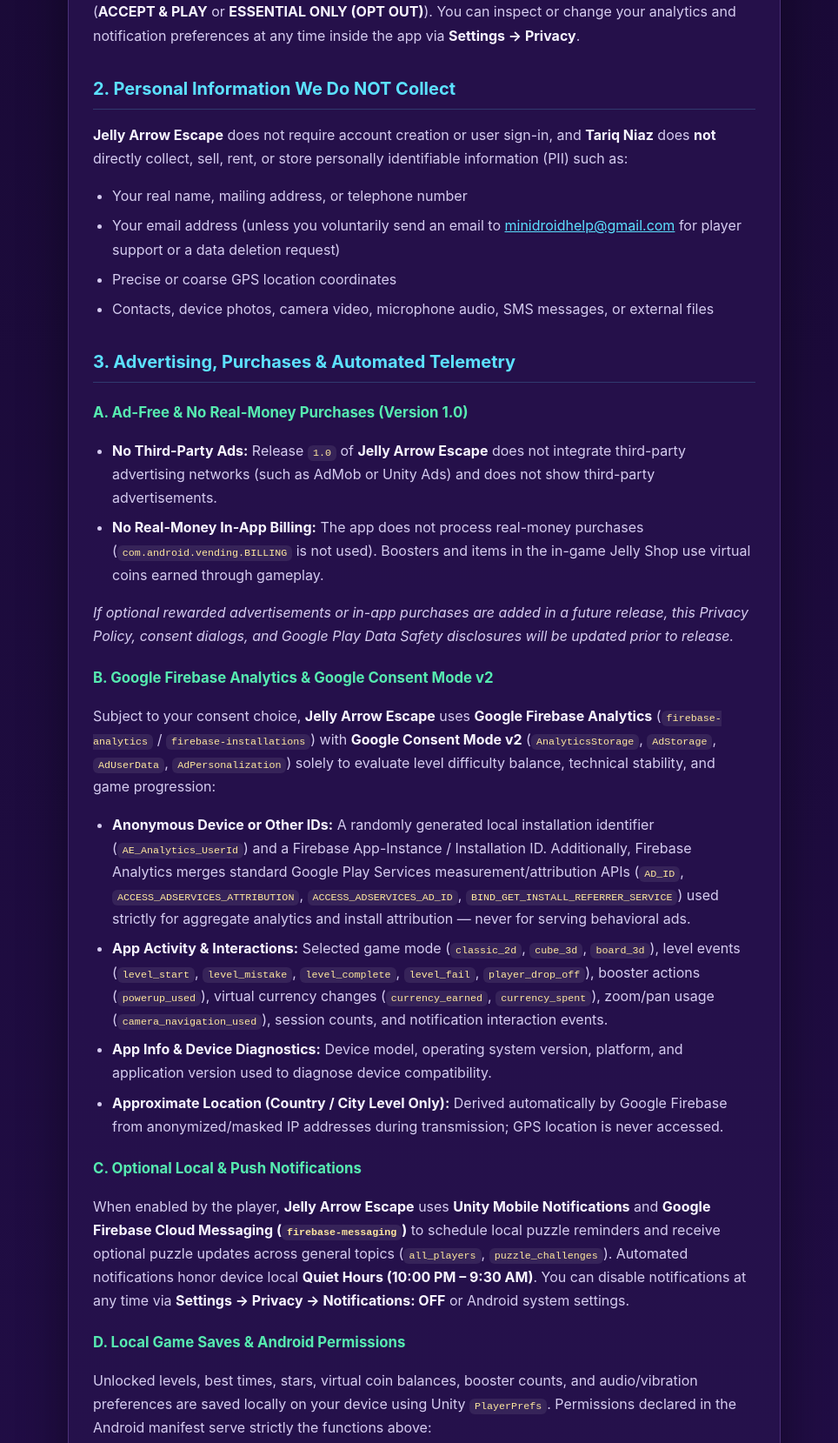
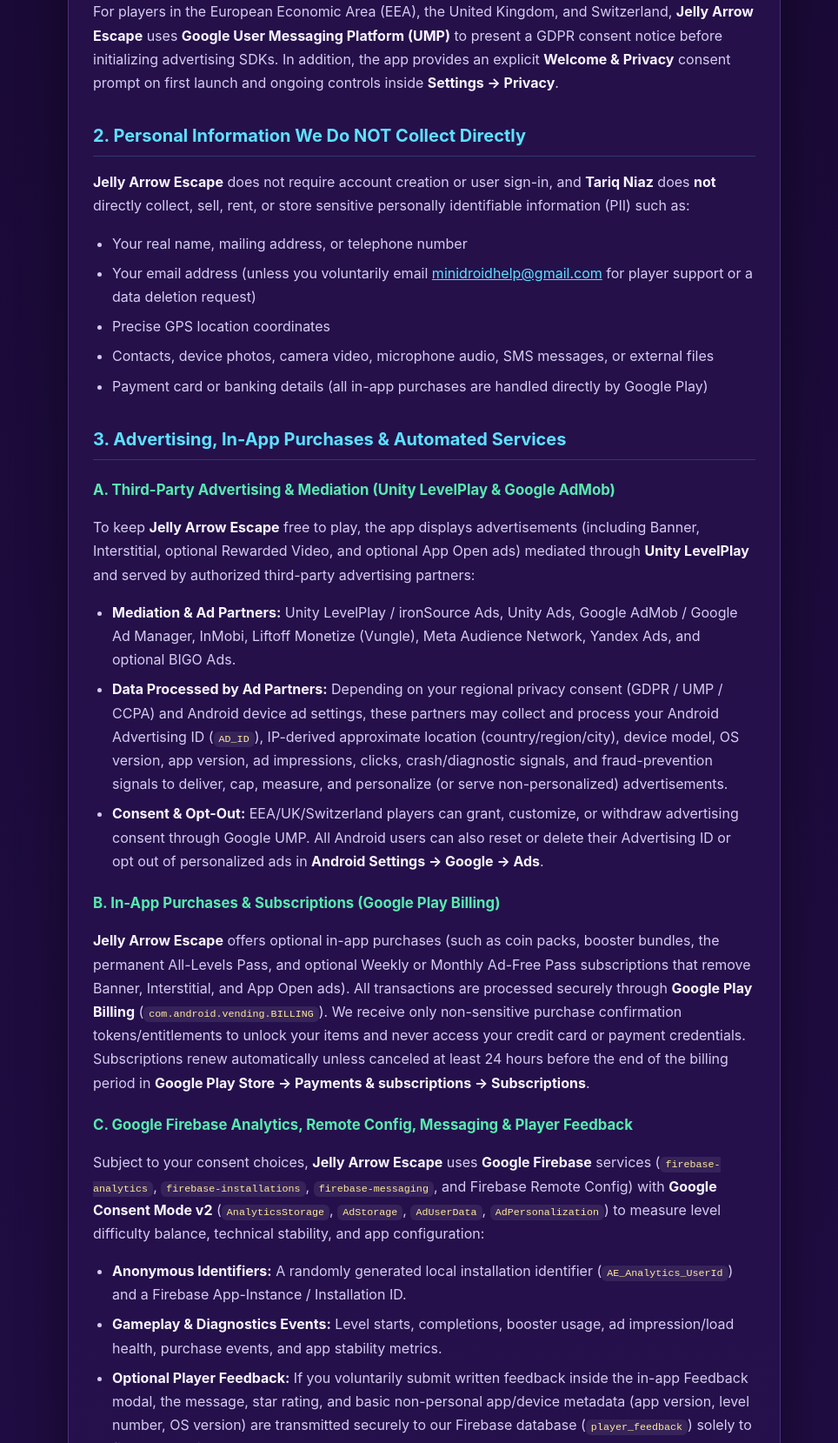
Before and after one commit to Tariq-Niaz/jelly-arrow-escape, a plain HTML site: page privacy-policy.html in a window 1280 px wide. Shown: the part 663-2322 px from the top of the page at 87% size, without its empty margins (152-1116 px from the left). Drawn offline with Linux system fonts and the light colour scheme.

Commit message:
Update Privacy Policy for v1.1 ads mediation, Google UMP GDPR, Firebase, and Google Play Billing

```diff
--- a/privacy-policy.html
+++ b/privacy-policy.html
@@ -117,7 +117,7 @@
       <h1>Privacy Policy — Jelly Arrow Escape</h1>
 
       <div class="meta-box">
-        <div><strong>Effective Date:</strong> November 14, 2026 &bull; <strong>Last Updated:</strong> November 14, 2026</div>
+        <div><strong>Effective Date:</strong> November 14, 2026 &bull; <strong>Last Updated:</strong> November 20, 2026</div>
         <div><strong>Developer / Data Controller:</strong> Tariq Niaz</div>
         <div><strong>Application Name:</strong> Jelly Arrow Escape (<em>Google Play Listing: Jelly Arrow Escape: Tap Puzzle</em>)</div>
         <div><strong>Android Package ID:</strong> <code>com.tariqniaz.arrowescape</code></div>
@@ -127,70 +127,80 @@
 
       <h2>1. Overview</h2>
       <p>
-        <strong>Tariq Niaz</strong> (&ldquo;Developer&rdquo;, &ldquo;we&rdquo;, &ldquo;our&rdquo;, or &ldquo;us&rdquo;) built the <strong>Jelly Arrow Escape</strong> mobile puzzle game for Android. This Privacy Policy informs players regarding our policies with respect to data access, collection, use, disclosure, retention, and user privacy controls when using <strong>Jelly Arrow Escape</strong>.
+        <strong>Tariq Niaz</strong> (&ldquo;Developer&rdquo;, &ldquo;we&rdquo;, &ldquo;our&rdquo;, or &ldquo;us&rdquo;) built the <strong>Jelly Arrow Escape</strong> mobile puzzle game for Android. This Privacy Policy explains what data is collected or processed when you play <strong>Jelly Arrow Escape</strong>, how third-party advertising, analytics, and Google Play billing services operate, and how you can manage your privacy and consent choices at any time.
       </p>
       <p>
-        On your first launch, <strong>Jelly Arrow Escape</strong> presents an explicit <strong>Welcome &amp; Privacy</strong> consent prompt (<strong>ACCEPT &amp; PLAY</strong> or <strong>ESSENTIAL ONLY (OPT OUT)</strong>). You can inspect or change your analytics and notification preferences at any time inside the app via <strong>Settings &rarr; Privacy</strong>.
+        For players in the European Economic Area (EEA), the United Kingdom, and Switzerland, <strong>Jelly Arrow Escape</strong> uses <strong>Google User Messaging Platform (UMP)</strong> to present a GDPR consent notice before initializing advertising SDKs. In addition, the app provides an explicit <strong>Welcome &amp; Privacy</strong> consent prompt on first launch and ongoing controls inside <strong>Settings &rarr; Privacy</strong>.
       </p>
 
-      <h2>2. Personal Information We Do NOT Collect</h2>
+      <h2>2. Personal Information We Do NOT Collect Directly</h2>
       <p>
-        <strong>Jelly Arrow Escape</strong> does not require account creation or user sign-in, and <strong>Tariq Niaz</strong> does <strong>not</strong> directly collect, sell, rent, or store personally identifiable information (PII) such as:
+        <strong>Jelly Arrow Escape</strong> does not require account creation or user sign-in, and <strong>Tariq Niaz</strong> does <strong>not</strong> directly collect, sell, rent, or store sensitive personally identifiable information (PII) such as:
       </p>
       <ul>
         <li>Your real name, mailing address, or telephone number</li>
-        <li>Your email address (unless you voluntarily send an email to <a href="mailto:minidroidhelp@gmail.com">minidroidhelp@gmail.com</a> for player support or a data deletion request)</li>
-        <li>Precise or coarse GPS location coordinates</li>
+        <li>Your email address (unless you voluntarily email <a href="mailto:minidroidhelp@gmail.com">minidroidhelp@gmail.com</a> for player support or a data deletion request)</li>
+        <li>Precise GPS location coordinates</li>
         <li>Contacts, device photos, camera video, microphone audio, SMS messages, or external files</li>
+        <li>Payment card or banking details (all in-app purchases are handled directly by Google Play)</li>
       </ul>
 
-      <h2>3. Advertising, Purchases &amp; Automated Telemetry</h2>
+      <h2>3. Advertising, In-App Purchases &amp; Automated Services</h2>
 
-      <h3>A. Ad-Free &amp; No Real-Money Purchases (Version 1.0)</h3>
+      <h3>A. Third-Party Advertising &amp; Mediation (Unity LevelPlay &amp; Google AdMob)</h3>
+      <p>
+        To keep <strong>Jelly Arrow Escape</strong> free to play, the app displays advertisements (including Banner, Interstitial, optional Rewarded Video, and optional App Open ads) mediated through <strong>Unity LevelPlay</strong> and served by authorized third-party advertising partners:
+      </p>
       <ul>
-        <li><strong>No Third-Party Ads:</strong> Release <code>1.0</code> of <strong>Jelly Arrow Escape</strong> does not integrate third-party advertising networks (such as AdMob or Unity Ads) and does not show third-party advertisements.</li>
-        <li><strong>No Real-Money In-App Billing:</strong> The app does not process real-money purchases (<code>com.android.vending.BILLING</code> is not used). Boosters and items in the in-game Jelly Shop use virtual coins earned through gameplay.</li>
+        <li><strong>Mediation &amp; Ad Partners:</strong> Unity LevelPlay / ironSource Ads, Unity Ads, Google AdMob / Google Ad Manager, InMobi, Liftoff Monetize (Vungle), Meta Audience Network, Yandex Ads, and optional BIGO Ads.</li>
+        <li><strong>Data Processed by Ad Partners:</strong> Depending on your regional privacy consent (GDPR / UMP / CCPA) and Android device ad settings, these partners may collect and process your Android Advertising ID (<code>AD_ID</code>), IP-derived approximate location (country/region/city), device model, OS version, app version, ad impressions, clicks, crash/diagnostic signals, and fraud-prevention signals to deliver, cap, measure, and personalize (or serve non-personalized) advertisements.</li>
+        <li><strong>Consent &amp; Opt-Out:</strong> EEA/UK/Switzerland players can grant, customize, or withdraw advertising consent through Google UMP. All Android users can also reset or delete their Advertising ID or opt out of personalized ads in <strong>Android Settings &rarr; Google &rarr; Ads</strong>.</li>
       </ul>
+
+      <h3>B. In-App Purchases &amp; Subscriptions (Google Play Billing)</h3>
       <p>
-        <em>If optional rewarded advertisements or in-app purchases are added in a future release, this Privacy Policy, consent dialogs, and Google Play Data Safety disclosures will be updated prior to release.</em>
+        <strong>Jelly Arrow Escape</strong> offers optional in-app purchases (such as coin packs, booster bundles, the permanent All-Levels Pass, and optional Weekly or Monthly Ad-Free Pass subscriptions that remove Banner, Interstitial, and App Open ads). All transactions are processed securely through <strong>Google Play Billing</strong> (<code>com.android.vending.BILLING</code>). We receive only non-sensitive purchase confirmation tokens/entitlements to unlock your items and never access your credit card or payment credentials. Subscriptions renew automatically unless canceled at least 24 hours before the end of the billing period in <strong>Google Play Store &rarr; Payments &amp; subscriptions &rarr; Subscriptions</strong>.
       </p>
 
-      <h3>B. Google Firebase Analytics &amp; Google Consent Mode v2</h3>
+      <h3>C. Google Firebase Analytics, Remote Config, Messaging &amp; Player Feedback</h3>
       <p>
-        Subject to your consent choice, <strong>Jelly Arrow Escape</strong> uses <strong>Google Firebase Analytics</strong> (<code>firebase-analytics</code> / <code>firebase-installations</code>) with <strong>Google Consent Mode v2</strong> (<code>AnalyticsStorage</code>, <code>AdStorage</code>, <code>AdUserData</code>, <code>AdPersonalization</code>) solely to evaluate level difficulty balance, technical stability, and game progression:
+        Subject to your consent choices, <strong>Jelly Arrow Escape</strong> uses <strong>Google Firebase</strong> services (<code>firebase-analytics</code>, <code>firebase-installations</code>, <code>firebase-messaging</code>, and Firebase Remote Config) with <strong>Google Consent Mode v2</strong> (<code>AnalyticsStorage</code>, <code>AdStorage</code>, <code>AdUserData</code>, <code>AdPersonalization</code>) to measure level difficulty balance, technical stability, and app configuration:
       </p>
       <ul>
-        <li><strong>Anonymous Device or Other IDs:</strong> A randomly generated local installation identifier (<code>AE_Analytics_UserId</code>) and a Firebase App-Instance / Installation ID. Additionally, Firebase Analytics merges standard Google Play Services measurement/attribution APIs (<code>AD_ID</code>, <code>ACCESS_ADSERVICES_ATTRIBUTION</code>, <code>ACCESS_ADSERVICES_AD_ID</code>, <code>BIND_GET_INSTALL_REFERRER_SERVICE</code>) used strictly for aggregate analytics and install attribution &mdash; never for serving behavioral ads.</li>
-        <li><strong>App Activity &amp; Interactions:</strong> Selected game mode (<code>classic_2d</code>, <code>cube_3d</code>, <code>board_3d</code>), level events (<code>level_start</code>, <code>level_mistake</code>, <code>level_complete</code>, <code>level_fail</code>, <code>player_drop_off</code>), booster actions (<code>powerup_used</code>), virtual currency changes (<code>currency_earned</code>, <code>currency_spent</code>), zoom/pan usage (<code>camera_navigation_used</code>), session counts, and notification interaction events.</li>
-        <li><strong>App Info &amp; Device Diagnostics:</strong> Device model, operating system version, platform, and application version used to diagnose device compatibility.</li>
-        <li><strong>Approximate Location (Country / City Level Only):</strong> Derived automatically by Google Firebase from anonymized/masked IP addresses during transmission; GPS location is never accessed.</li>
+        <li><strong>Anonymous Identifiers:</strong> A randomly generated local installation identifier (<code>AE_Analytics_UserId</code>) and a Firebase App-Instance / Installation ID.</li>
+        <li><strong>Gameplay &amp; Diagnostics Events:</strong> Level starts, completions, booster usage, ad impression/load health, purchase events, and app stability metrics.</li>
+        <li><strong>Optional Player Feedback:</strong> If you voluntarily submit written feedback inside the in-app Feedback modal, the message, star rating, and basic non-personal app/device metadata (app version, level number, OS version) are transmitted securely to our Firebase database (<code>player_feedback</code>) solely to fix bugs and improve gameplay.</li>
+        <li><strong>Optional Notifications:</strong> When enabled by the player, <strong>Unity Mobile Notifications</strong> and <strong>Google Firebase Cloud Messaging</strong> deliver optional puzzle reminders honoring local Quiet Hours (10:00 PM &ndash; 9:30 AM). You can disable notifications anytime in <strong>Settings &rarr; Privacy &rarr; Notifications: OFF</strong> or Android system settings.</li>
       </ul>
-
-      <h3>C. Optional Local &amp; Push Notifications</h3>
-      <p>
-        When enabled by the player, <strong>Jelly Arrow Escape</strong> uses <strong>Unity Mobile Notifications</strong> and <strong>Google Firebase Cloud Messaging (<code>firebase-messaging</code>)</strong> to schedule local puzzle reminders and receive optional puzzle updates across general topics (<code>all_players</code>, <code>puzzle_challenges</code>). Automated notifications honor device local <strong>Quiet Hours (10:00 PM &ndash; 9:30 AM)</strong>. You can disable notifications at any time via <strong>Settings &rarr; Privacy &rarr; Notifications: OFF</strong> or Android system settings.
-      </p>
 
       <h3>D. Local Game Saves &amp; Android Permissions</h3>
       <p>
         Unlocked levels, best times, stars, virtual coin balances, booster counts, and audio/vibration preferences are saved locally on your device using Unity <code>PlayerPrefs</code>. Permissions declared in the Android manifest serve strictly the functions above:
       </p>
       <ul>
-        <li><code>INTERNET</code> &amp; <code>ACCESS_NETWORK_STATE</code>: Consented anonymous Firebase telemetry and optional FCM delivery (core puzzle gameplay works 100% offline).</li>
-        <li><code>POST_NOTIFICATIONS</code>, <code>RECEIVE_BOOT_COMPLETED</code>, <code>WAKE_LOCK</code>: Optional Android 13+ notification reminders when enabled by the user.</li>
+        <li><code>INTERNET</code>, <code>ACCESS_NETWORK_STATE</code> &amp; <code>ACCESS_WIFI_STATE</code>: Advertising mediation, Google Play Billing, consented Firebase analytics/remote configuration, and optional notifications (core puzzle levels remain playable offline).</li>
+        <li><code>com.google.android.gms.permission.AD_ID</code>: Android Advertising ID access for ad serving, frequency capping, attribution, and fraud prevention subject to your consent and OS settings.</li>
+        <li><code>com.android.vending.BILLING</code>: Optional in-app purchases and subscriptions via Google Play Billing.</li>
+        <li><code>POST_NOTIFICATIONS</code> &amp; <code>RECEIVE_BOOT_COMPLETED</code>: Optional Android 13+ notification reminders when enabled by the user.</li>
         <li><code>VIBRATE</code>: Optional tactile haptic feedback (controllable in <strong>Settings &rarr; Vibration</strong>).</li>
       </ul>
 
-      <h2>4. Third-Party Service Providers &amp; Security</h2>
+      <h2>4. Third-Party Service Providers &amp; Privacy Policies</h2>
       <p>
-        When telemetry or push messaging is enabled, data is processed through Google infrastructure subject to Google&rsquo;s own privacy commitments:
+        Data processed by third-party SDKs integrated into <strong>Jelly Arrow Escape</strong> is governed by each provider&rsquo;s privacy policy:
       </p>
       <ul>
-        <li><strong>Google Play Services:</strong> <a href="https://www.google.com/policies/privacy/" target="_blank" rel="noopener noreferrer">https://www.google.com/policies/privacy/</a></li>
+        <li><strong>Google Play Services &amp; Google AdMob:</strong> <a href="https://policies.google.com/privacy" target="_blank" rel="noopener noreferrer">https://policies.google.com/privacy</a> &bull; <a href="https://policies.google.com/technologies/partner-sites" target="_blank" rel="noopener noreferrer">How Google uses data from partner apps</a></li>
         <li><strong>Google Firebase Privacy &amp; Security:</strong> <a href="https://firebase.google.com/support/privacy" target="_blank" rel="noopener noreferrer">https://firebase.google.com/support/privacy</a></li>
+        <li><strong>Unity Technologies (Unity Ads &amp; Unity LevelPlay / ironSource):</strong> <a href="https://unity.com/legal/game-player-and-app-user-privacy-policy" target="_blank" rel="noopener noreferrer">https://unity.com/legal/game-player-and-app-user-privacy-policy</a></li>
+        <li><strong>InMobi:</strong> <a href="https://www.inmobi.com/privacy-policy" target="_blank" rel="noopener noreferrer">https://www.inmobi.com/privacy-policy</a></li>
+        <li><strong>Liftoff Monetize (Vungle):</strong> <a href="https://liftoff.io/privacy-policy/" target="_blank" rel="noopener noreferrer">https://liftoff.io/privacy-policy/</a></li>
+        <li><strong>Meta Audience Network:</strong> <a href="https://www.facebook.com/about/privacy" target="_blank" rel="noopener noreferrer">https://www.facebook.com/about/privacy</a></li>
+        <li><strong>Yandex Advertising Network:</strong> <a href="https://yandex.com/legal/confidential/" target="_blank" rel="noopener noreferrer">https://yandex.com/legal/confidential/</a></li>
+        <li><strong>BIGO Ads:</strong> <a href="https://www.bigossp.com/agreement/privacyPolicy" target="_blank" rel="noopener noreferrer">https://www.bigossp.com/agreement/privacyPolicy</a></li>
       </ul>
       <p>
-        All network communications between <strong>Jelly Arrow Escape</strong> and Google Firebase / Google Play Services are <strong>encrypted in transit using HTTPS / TLS</strong>. We never sell personal user data to third parties.
+        All network communications between <strong>Jelly Arrow Escape</strong> and our third-party service providers are <strong>encrypted in transit using HTTPS / TLS</strong>.
       </p>
 
       <h2 id="data-deletion">5. Data Retention, Opt-Out &amp; Data Deletion Instructions</h2>
@@ -207,6 +217,9 @@
           </ul>
         </li>
         <li>
+          <strong>Advertising ID &amp; Ad Personalization Controls:</strong> Open your device&rsquo;s <strong>Android Settings &rarr; Google &rarr; Ads</strong> to reset or delete your Advertising ID at any time.
+        </li>
+        <li>
           <strong>Uninstall &amp; Automatic Expiration:</strong> Uninstalling <strong>Jelly Arrow Escape</strong> deletes all locally stored progress and telemetry files from your device. Firebase Installation IDs automatically expire on Google servers after <strong>270 days of inactivity</strong>.
         </li>
         <li>
@@ -216,7 +229,7 @@
 
       <h2>6. Children&rsquo;s Privacy</h2>
       <p>
-        <strong>Jelly Arrow Escape</strong> is designed for a general puzzle audience (ages 13+ / general casual players) and does not knowingly collect personally identifiable information from children under 13 (or the applicable minimum age in your jurisdiction). If you are a parent or guardian and believe your child has provided personal contact details to us via support email, please contact <a href="mailto:minidroidhelp@gmail.com">minidroidhelp@gmail.com</a> and we will delete the information immediately.
+        <strong>Jelly Arrow Escape</strong> is designed for a general audience (not directed to children under 13, or under 16 in the EEA/UK) and does not knowingly collect personally identifiable information from children. If you are a parent or guardian and believe your child has provided personal details to us, please contact <a href="mailto:minidroidhelp@gmail.com">minidroidhelp@gmail.com</a> and we will delete the information immediately.
       </p>
 
       <h2>7. Intellectual Property Notice</h2>
@@ -234,6 +247,7 @@
         <li><strong>Developer Name:</strong> Tariq Niaz</li>
         <li><strong>Support &amp; Privacy Email:</strong> <a href="mailto:minidroidhelp@gmail.com">minidroidhelp@gmail.com</a></li>
         <li><strong>App Home:</strong> <a href="https://tariq-niaz.github.io/jelly-arrow-escape/">https://tariq-niaz.github.io/jelly-arrow-escape/</a></li>
+        <li><strong>Authorized Sellers (app-ads.txt):</strong> <a href="https://tariq-niaz.github.io/app-ads.txt">https://tariq-niaz.github.io/app-ads.txt</a></li>
       </ul>
     </article>
 
```
